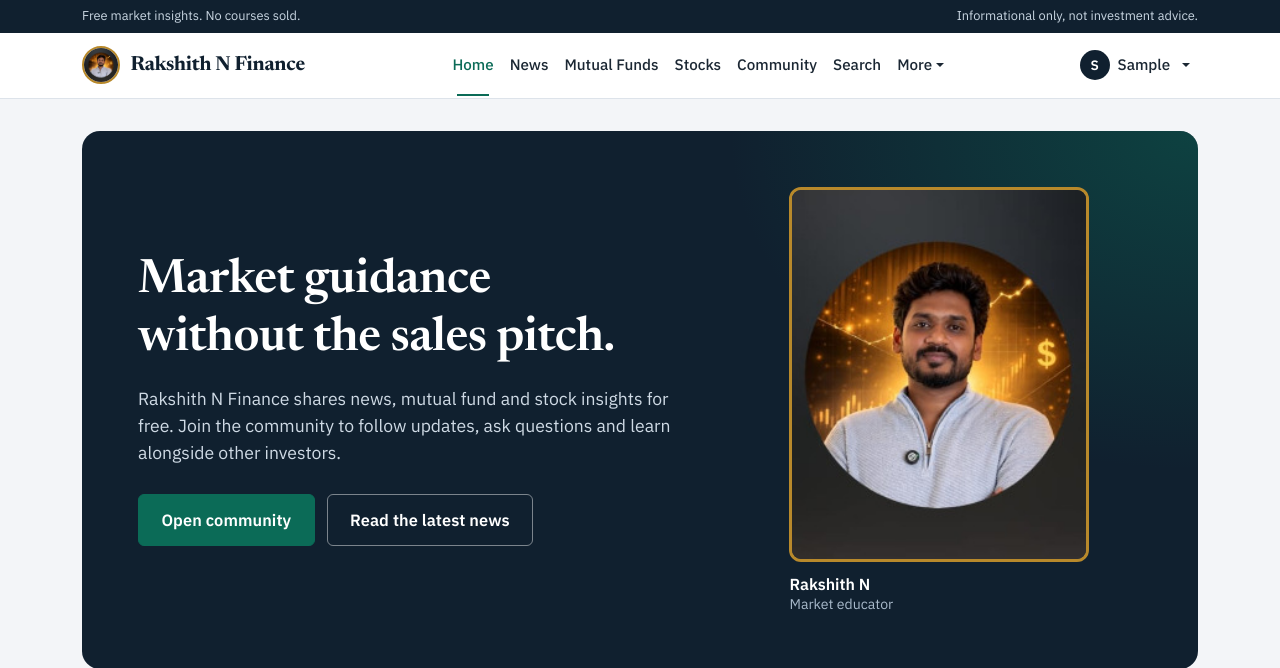
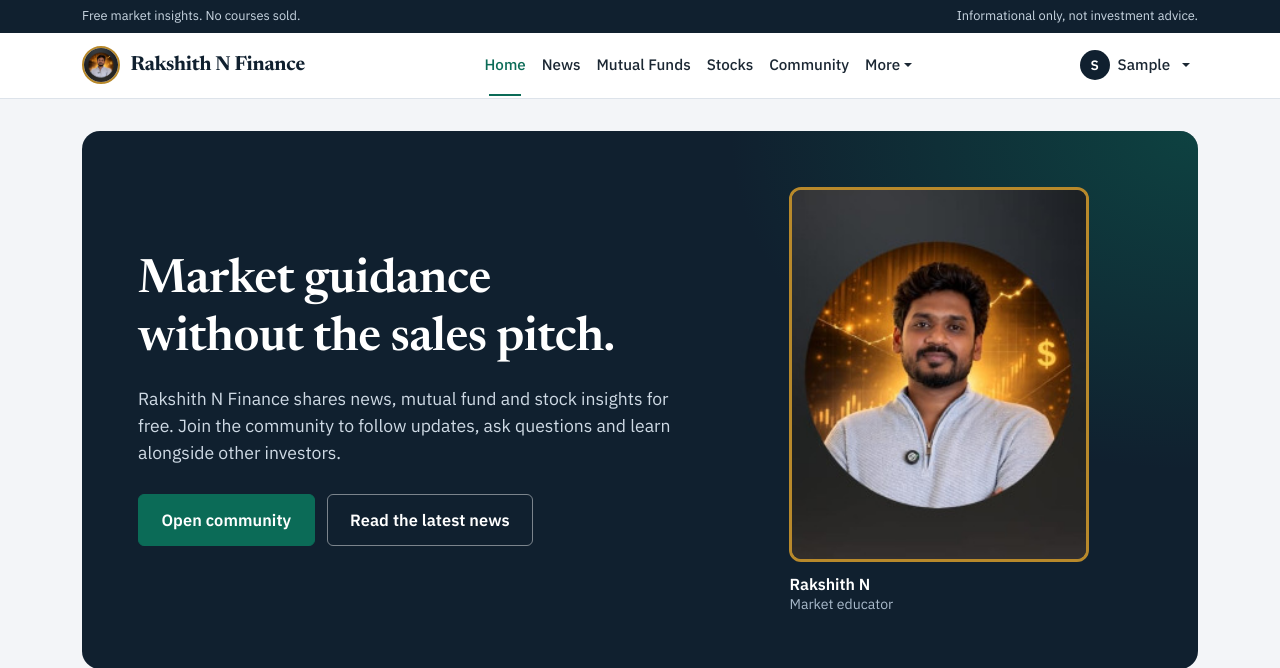
Before and after one commit to purnesh2003/RNF-Final, a Flask app: page / in a window 1280 px wide. Shown: the top 668 px of the page. Run offline with Flask 3, Linux system fonts and the light colour scheme; the visitor is signed in with stand-in values (Sample User, id 1); data that the repository does not hold is empty; some libraries are stand-ins or nearby versions.

Commit message:
Remove 'Search' link from navigation
Removed the 'Search' navigation item from the base template.

```diff
--- a/app/templates/base.html
+++ b/app/templates/base.html
@@ -74,7 +74,6 @@
           <li class="nav-item"><a class="nav-link{{ ' active' if ep == 'main.mutual_funds' }}" href="{{ url_for('main.mutual_funds') }}">Mutual Funds</a></li>
           <li class="nav-item"><a class="nav-link{{ ' active' if ep == 'main.stocks' }}" href="{{ url_for('main.stocks') }}">Stocks</a></li>
           <li class="nav-item"><a class="nav-link{{ ' active' if ep.startswith('community.') }}" href="{{ url_for('community.chat') }}">Community</a></li>
-          <li class="nav-item"><a class="nav-link{{ ' active' if ep == 'main.search' }}" href="{{ url_for('main.search') }}">Search</a></li>
           <li class="nav-item dropdown">
             <a class="nav-link dropdown-toggle{{ ' active' if ep in ('main.documents','main.quizzes','main.polls') }}" href="#" role="button" data-bs-toggle="dropdown" aria-expanded="false">More</a>
             <ul class="dropdown-menu">
```
